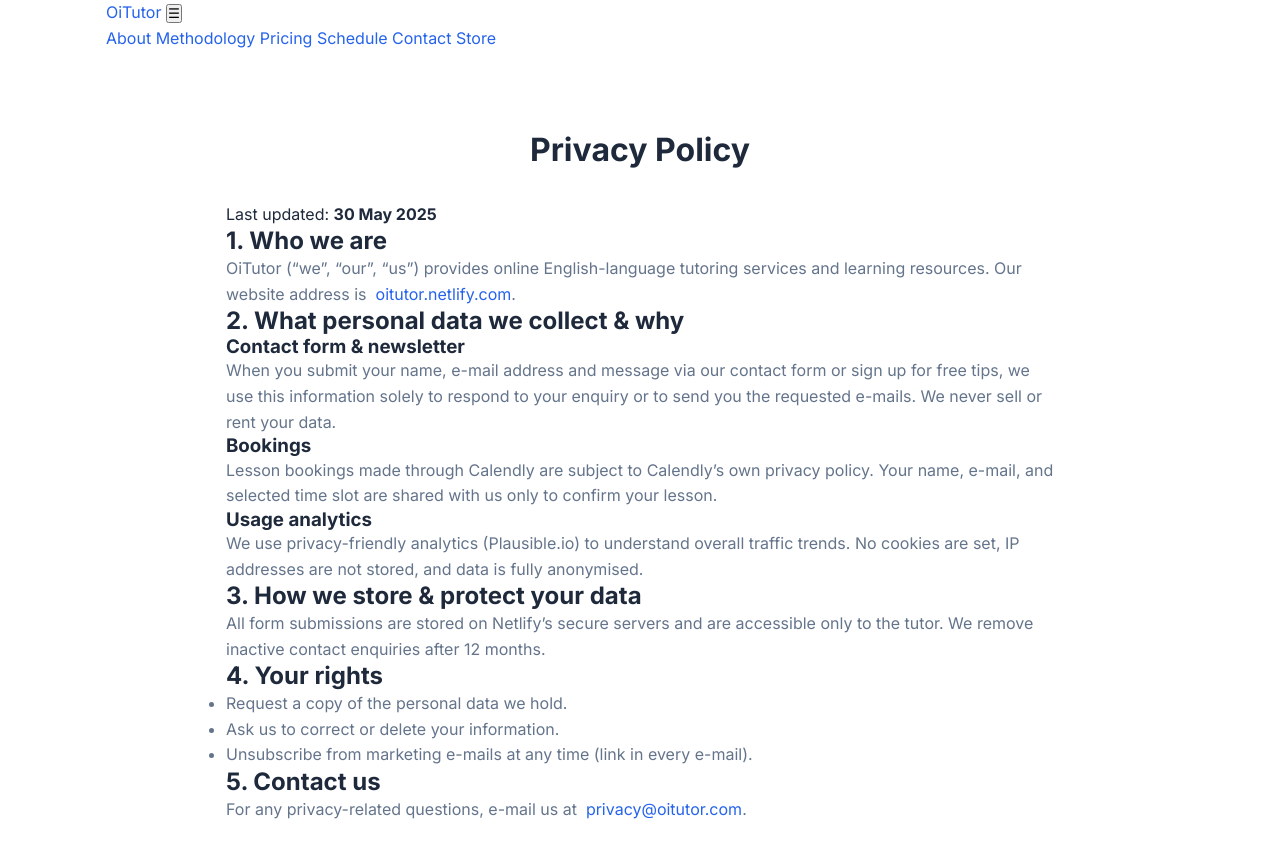
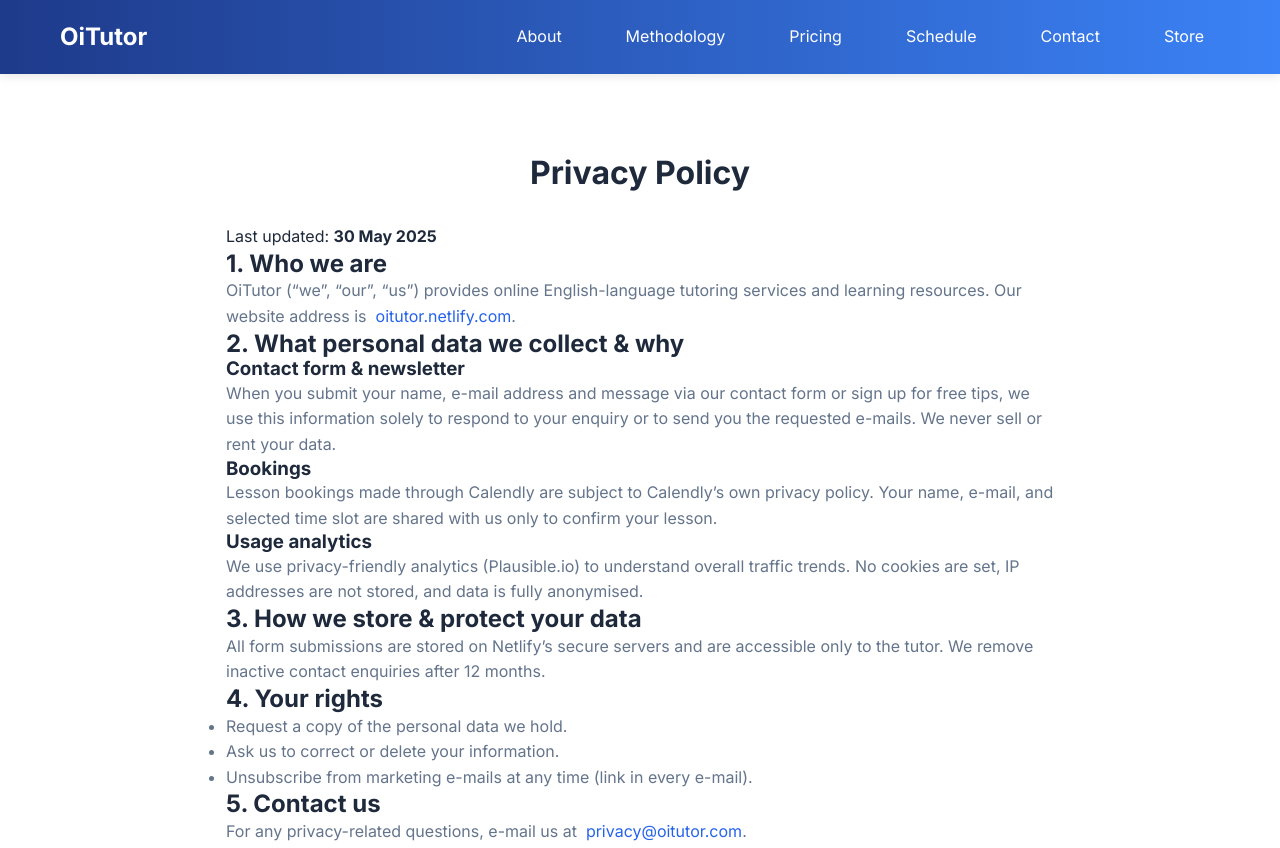
Before and after one commit to parahybalibertas/weboitutor, a plain HTML site: page privacy.html in a window 1280 px wide. Shown: the top 848 px of the page. Drawn offline with nearby package versions, Linux system fonts and the light colour scheme.

Commit message:
Fixed pages pt12312p

```diff
--- a/privacy.html
+++ b/privacy.html
@@ -1,9 +1,11 @@
 <!DOCTYPE html>
 <html lang="en">
 <head>
+  <!-- ===== same HEAD block you requested ===== -->
+  <a href="/" class="brand"></a>
   <meta charset="UTF-8" />
   <meta name="viewport" content="width=device-width, initial-scale=1.0" />
-  <title>OiTutor – One-on-One Lessons</title>
+  <title>OiTutor – Store</title>
 
   <!-- Google Fonts -->
   <link rel="preconnect" href="https://fonts.gstatic.com" />
@@ -12,9 +14,10 @@
   <!-- AOS (scroll animations) -->
   <link rel="stylesheet" href="https://cdn.jsdelivr.net/npm/aos@2.3.4/dist/aos.css" />
 
-  <!-- Global site CSS -->
+  <!-- Main site CSS -->
   <link rel="stylesheet" href="css/style.css" />
 </head>
+
 <body>
   <!-- ========= NAV ========= -->
   <header class="nav" data-aos="fade-down">
@@ -28,22 +31,40 @@
         <a href="/#pricing">Pricing</a>
         <a href="/#schedule">Schedule</a>
         <a href="/#contact">Contact</a>
-        <a href="/store.html">Store</a>
+        <a href="/store.html" class="active">Store</a>
       </nav>
     </div>
   </header>
 
-  <!-- inline nav styles + burger script (unchanged) -->
+  <!-- inline menu CSS + burger JS (from your snippet) -->
   <style>
-    /* … same nav CSS you provided … */
+    .nav {
+      background: linear-gradient(90deg, #1e3a8a, #3b82f6);
+      padding: 1rem 0;
+      position: sticky; top: 0; z-index: 1000;
+      box-shadow: 0 2px 10px rgba(0,0,0,.1);
+    }
+    .nav-inner{display:flex;justify-content:space-between;align-items:center;max-width:1200px;margin:0 auto;padding:0 20px;}
+    .brand{color:#fff;font-size:1.5rem;font-weight:700;text-decoration:none;transition:color .3s}
+    .brand:hover{color:#facc15}
+    #burger{display:none;font-size:1.5rem;background:none;border:none;color:#fff;cursor:pointer}
+    .nav-links{display:flex;align-items:center;gap:2rem;}
+    .nav-links a{color:#fff;text-decoration:none;font-weight:500;padding:.5rem 1rem;transition:.3s;border-radius:5px;}
+    .nav-links a:hover{background:#facc15;color:#1e3a8a;}
+    @media(max-width:768px){
+      #burger{display:block}
+      .nav-links{display:none;flex-direction:column;position:absolute;top:60px;left:0;right:0;background:#1e3a8a;padding:1rem;text-align:center;box-shadow:0 4px 6px rgba(0,0,0,.1);}
+      .nav-links.active{display:flex}
+      .nav-links a{padding:.75rem;width:100%}
+    }
   </style>
   <script>
     document.addEventListener('DOMContentLoaded', () => {
-      const burger = document.getElementById('burger');
-      const nav    = document.getElementById('navLinks');
+      const burger  = document.getElementById('burger');
+      const nav     = document.getElementById('navLinks');
       burger.addEventListener('click', () => nav.classList.toggle('active'));
       nav.querySelectorAll('a').forEach(a =>
-        a.addEventListener('click', () => nav.classList.remove('active'))
+        a.addEventListener('click', ()=> nav.classList.remove('active'))
       );
     });
   </script>
```
